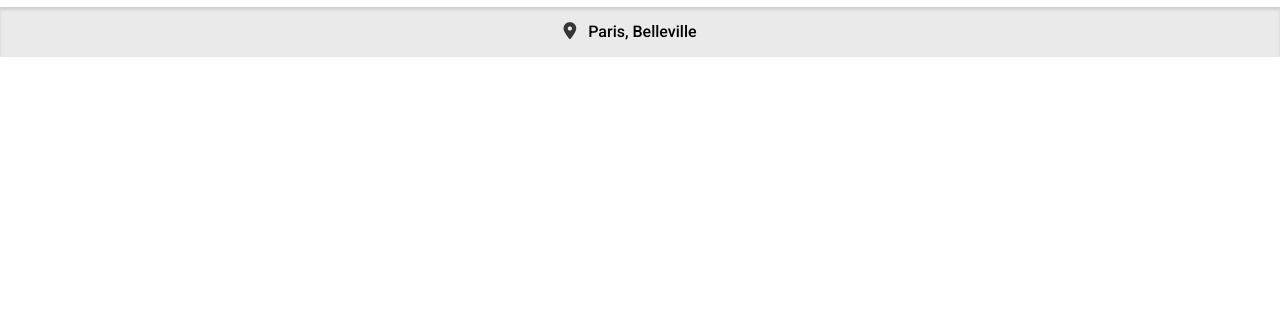
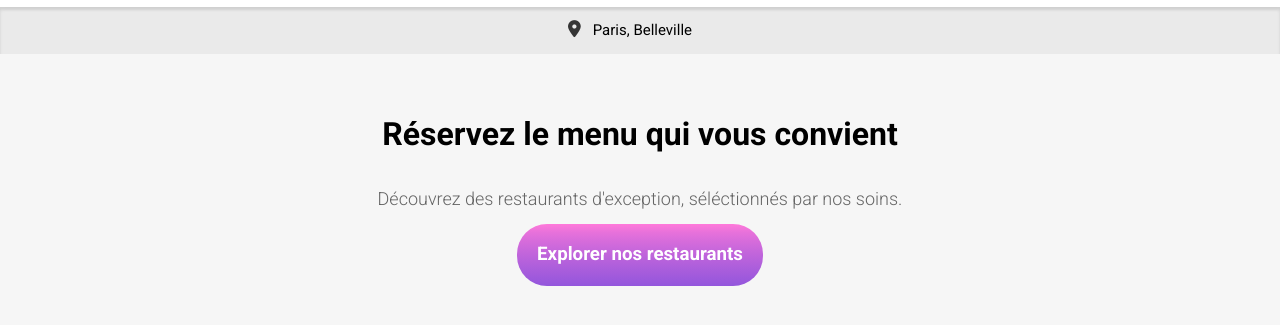
Before and after one commit to Nozgood/Projet-3, a website: page index.html in a window 1280 px wide. Shown: the part 47-372 px from the top of the page. Drawn offline with nearby package versions, Linux system fonts and the light colour scheme; a web font is replaced by a local one.

Commit message:
update page home

```diff
--- a/index.html
+++ b/index.html
@@ -19,6 +19,13 @@
                 <i class="fas fa-map-marker-alt localisation__icone"></i>
             <p class="localisation__info"> Paris, Belleville</p>
         </section>
+        <section class="presentation">
+            <h1 class="presentation__titre"> Réservez le menu qui vous convient</h1>
+            <h2 class="presentation__sous-titre"> Découvrez des restaurants d'exception, séléctionnés par nos soins.</h2>
+            <div class="presentation__bouton">
+                <h3 class="presentation__bouton-titre"> Explorer nos restaurants </h3>
+            </div>
+        </section>
     </main>
 </body>
 </html>
--- a/sass/base/_typography.scss
+++ b/sass/base/_typography.scss
@@ -1,7 +1,3 @@
 * {
     font-family: 'Roboto', sans-serif;
 }
-
-h1, h2, h3 {
-    font-family: 'Shrikhand', cursive;
-}
--- a/sass/pages/_home.scss
+++ b/sass/pages/_home.scss
@@ -13,6 +13,42 @@
     &__info {
         padding-left: 12px;
         padding-right: 20px;
-        font-weight: 500;
+        font-size: 15px;
+        font-weight: 400;
     }
 }
+
+.presentation {
+    background-color: #f6f6f6;
+    display: flex;
+    flex-direction: column;
+    justify-content: center;
+    align-items: center;
+    padding: 40px 0 60px 0;
+
+    &__titre {
+        text-align: center;
+        width: 70%;
+    }
+
+    &__sous-titre {
+        color: #656565;
+        text-align: center;
+        width: 80%;
+        font-size: 18px;
+        font-weight: 300;
+    }
+
+    &__bouton {
+
+        background: linear-gradient(to bottom,#FF79DA, 40%, #9356DC);
+        padding: 20px 20px;
+        border-radius: 30px;
+
+        &-titre {
+            color: white;
+            margin-block-start: 0;
+            margin-block-end: 0;
+        }
+    }
+}
```
Also changed, not shown: style/style.css, 1 other file.
